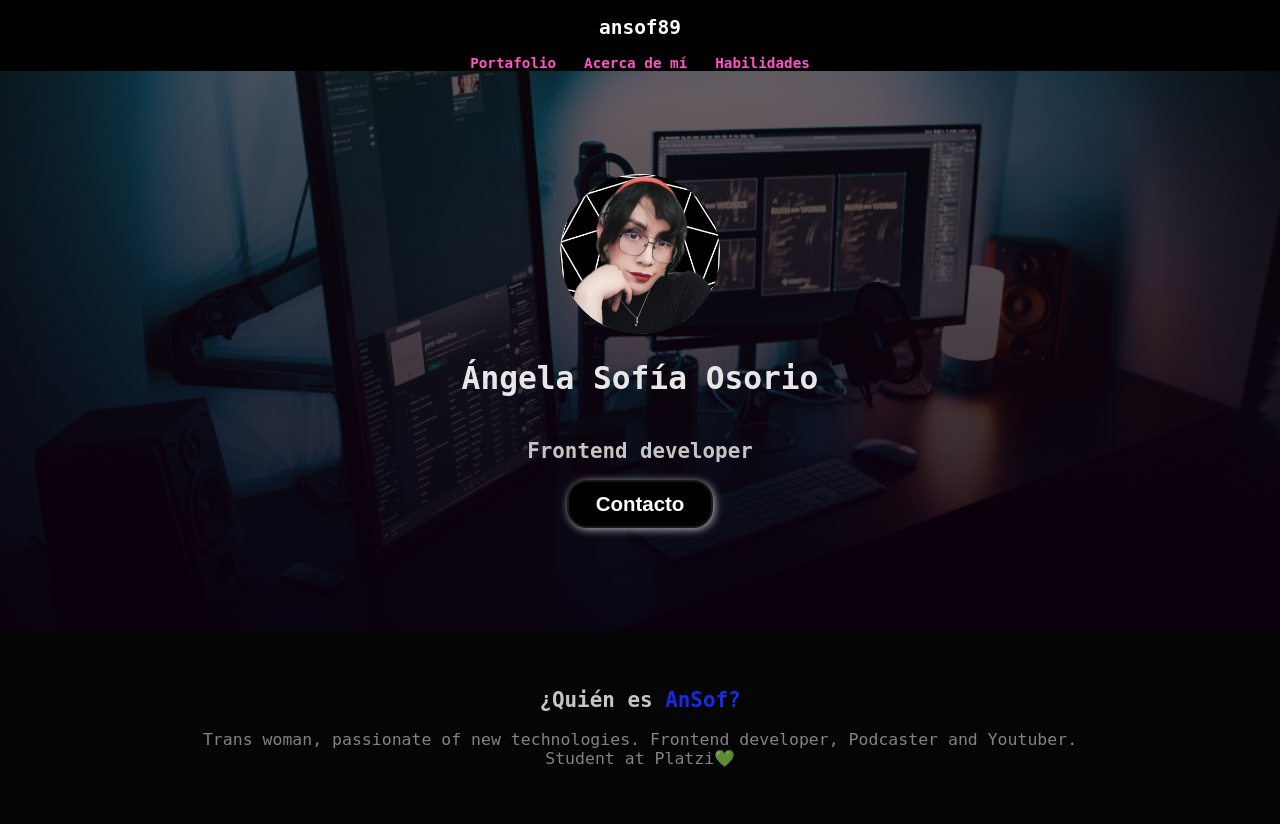
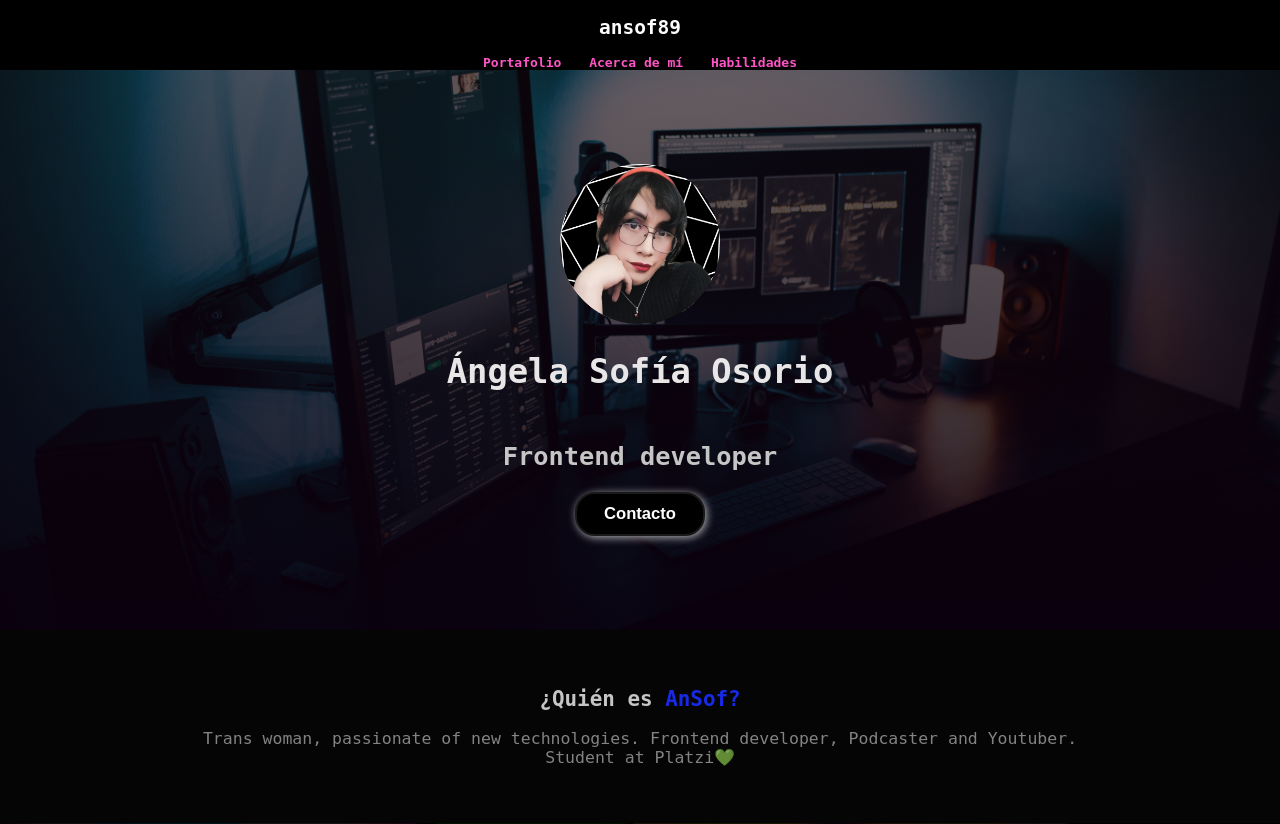
Before and after one commit to SofiDevO/SofiDev-landingpage, a PHP site: page / in a window 1280 px wide. Shown: the top 824 px of the page. Run offline with PHP 8.4, Linux system fonts and the light colour scheme.

Commit message:
changes in header and hero section was made

```diff
--- a/styles.css
+++ b/styles.css
@@ -15,13 +15,13 @@ body{
     color: rgb(168, 168, 168, 0.774);
 }
 
-h1{font-size: 1.5em;
+h1{font-size: 2em;
    color: rgba(236, 234, 234, 0.986);
 }
-h2{font-size: 1em;
+h2{font-size: 1.5em;
 color:rgb(197, 197, 197);}
-h3{font-size: 2em;}
-p{font-size: 1.50em;}
+h3{font-size: 1.80em;}
+p{font-size: 1.5em;}
 
 button{
   font-size: .80em;
@@ -75,8 +75,8 @@ header .nav{
   margin: 0;
   display: flex;
   flex-direction: column;
-  text-align: justify;
-  padding-bottom: 10px;
+  text-align: center;
+  padding-bottom: 11px;
 }
 
 header a{
@@ -84,7 +84,7 @@ header a{
   text-decoration: none;
   font-weight: bold;
   color: rgb(255, 84, 198);
-  font-size: 1.1em;
+  font-size: 1em;
 }
 
 header a:hover{
@@ -93,12 +93,11 @@ header a:hover{
 
 }
 #hero{
-  position: relative;
   display: flex;
   align-items:center;
   justify-content: center;
-  text-align: left;
-  font-size: 1.60em;
+  text-align: center;
+  font-size: 1.30em;
   flex-direction: column;
   height: 70vh;
   color: rgb(255, 84, 198);
```
